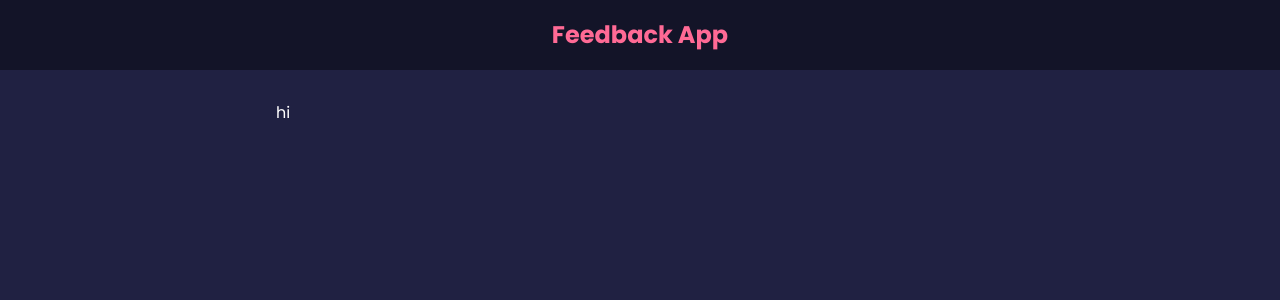
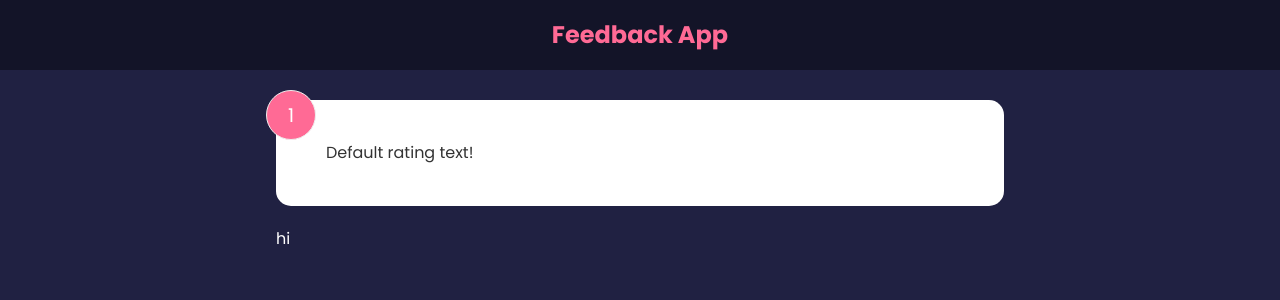
Before and after one commit to KhaledAlabssi/feedback_app, a React (Create React App) app: page / in a window 1280 px wide. Shown: the top 300 px of the page. Built offline with nearby package versions, Linux system fonts and the light colour scheme.

Commit message:
feedback item component

```diff
--- a/src/App.js
+++ b/src/App.js
@@ -1,4 +1,5 @@
 import React from "react";
+import FeedbackItem from "./components/FeedbackItem";
 import Header from "./components/Header";
 
 function App() {
@@ -6,6 +7,7 @@
     <>
       <Header />
       <div className="container">
+        <FeedbackItem />
         hi
       </div>
     </>
--- /dev/null
+++ b/src/components/FeedbackItem.js
@@ -0,0 +1,26 @@
+import React, {useState} from 'react'
+// import PropTypes from 'prop-types'
+
+
+function FeedbackItem() {
+    const [rating, setRating] = useState(1)
+    const [text, setText] = useState('Default rating text!')
+
+    return (
+        <div className='card'>
+            <div className='num-display'>{rating}</div>
+            <div className='text-display'>{text}</div>
+
+        </div>
+    )
+}
+
+// FeedbackItem.defaultProps = {
+
+// }
+
+// FeedbackItem.propTypes = {
+
+// }
+
+export default FeedbackItem
--- a/src/components/Header.js
+++ b/src/components/Header.js
@@ -23,7 +23,7 @@
     textcolor: '#ff6a95',
 }
 
-Header.prototype = {
+Header.propTypes = {
     text: PropTypes.string,
     bgColor: PropTypes.string,
     textcolor: PropTypes.string
```
